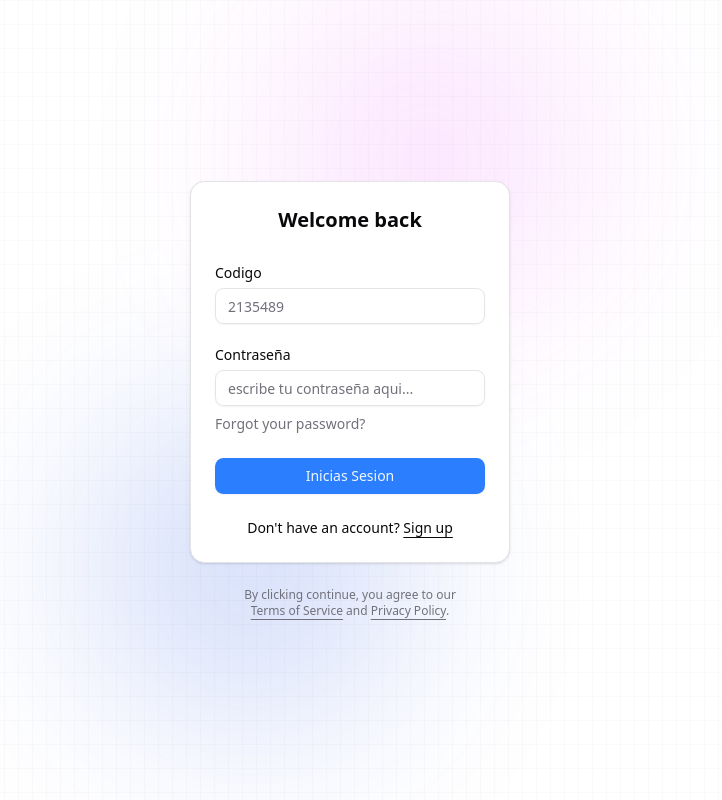
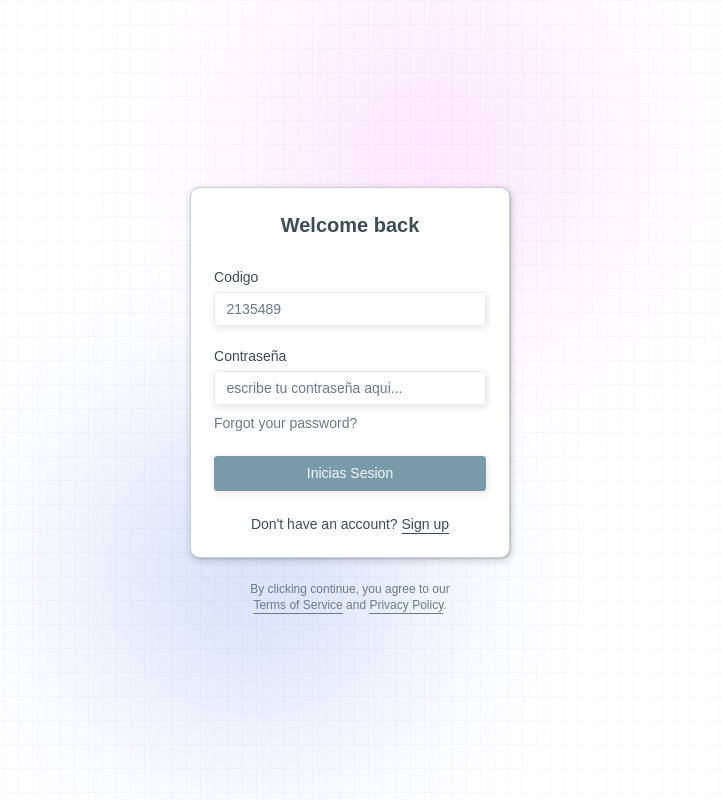
Before and after one commit to Rotoplaz/FastReportAdmin, a React (Vite) app: page /login in a window 1280 px wide. Shown: the whole page, without its empty margins (290-1012 px from the left). Built offline with nearby package versions, Linux system fonts and the light colour scheme; no server answers.

Commit message:
login interface, and new theme

```diff
--- a/src/auth/interfaces/login.interface.ts
+++ b/src/auth/interfaces/login.interface.ts
@@ -4,19 +4,19 @@ export interface LoginResponse {
 }
 
 export interface User {
-    id:           string;
-    firstName:    string;
-    lastName:     string;
-    email:        string;
-    code:         string;
-    role:         string;
-    createdAt:    Date;
-    updatedAt:    Date;
-    departmentId: null;
-    department:   Department;
+    id:                   string;
+    firstName:            string;
+    lastName:             string;
+    email:                string;
+    code:                 string;
+    role:                 string;
+    createdAt:            Date;
+    updatedAt:            Date;
+    workerDepartmentId:   null;
+    supervisesDepartment: SupervisesDepartment;
 }
 
-export interface Department {
+export interface SupervisesDepartment {
     id:           string;
     name:         string;
     description:  string;
--- a/src/shared/components/dashboard/AppSidebar.tsx
+++ b/src/shared/components/dashboard/AppSidebar.tsx
@@ -36,7 +36,7 @@ export function AppSidebar({ ...props }: React.ComponentProps<typeof Sidebar>) {
 
 
   return (
-    <Sidebar variant="inset" {...props} collapsible="icon">
+    <Sidebar variant="sidebar" {...props} collapsible="offcanvas">
       <SidebarHeader>
         <SidebarMenu>
           <SidebarMenuItem>
--- a/src/shared/components/layouts/dashboard/DashboardLayout.tsx
+++ b/src/shared/components/layouts/dashboard/DashboardLayout.tsx
@@ -1,7 +1,7 @@
 
 import { NotifyReportProvider } from '@/shared/components/providers/NotifyReportProvider'
 import { Separator } from '@/shared/components/ui/separator'
-import { SidebarInset, SidebarProvider, SidebarTrigger } from '@/shared/components/ui/sidebar'
+import { SidebarProvider, SidebarTrigger } from '@/shared/components/ui/sidebar'
 import { useAuthStore } from '@/shared/store/auth/useAuthStore'
 
 import React from 'react'
@@ -22,7 +22,8 @@ export const DashboardLayout = () => {
             } as React.CSSProperties}
         >
             <AppSidebar />
-            <SidebarInset >
+            <div className="w-full">
+
                 <header className="flex h-16 shrink-0 items-center gap-2 border-b px-4 mb-3">
                     <SidebarTrigger className="-ml-1" />
                     <Separator orientation="vertical" className="mr-2 h-4" />
@@ -30,7 +31,7 @@ export const DashboardLayout = () => {
                         Departamento:{" "}
                         {user?.role === "admin"
                             ? "General"
-                            : user?.department.name ?? "Sin asignar"}
+                            : user?.supervisesDepartment?.name ?? "Sin asignar"}
                     </h1>
                 </header>
                 <NotifyReportProvider>
@@ -38,8 +39,8 @@ export const DashboardLayout = () => {
                         <Outlet />
                     </div>
                 </NotifyReportProvider>
+            </div>
 
-            </SidebarInset>
         </SidebarProvider>
     )
 }
--- a/src/styles/globals.css
+++ b/src/styles/globals.css
@@ -2,77 +2,120 @@
 @import "tw-animate-css";
 
 @custom-variant dark (&:is(.dark *));
+/*
+  --color-high: #ef4444;
+  --color-medium: #facc15;
+  --color-low: #10b981;
+
+*/
 
 :root {
   --color-high: #ef4444;
   --color-medium: #facc15;
   --color-low: #10b981;
-  --radius: 0.65rem;
-  --background: oklch(1 0 0);
-  --foreground: oklch(0.141 0.005 285.823);
+  --background: oklch(0.9809 0.0025 228.7836);
+  --foreground: oklch(0.4091 0.0226 200.5214);
   --card: oklch(1 0 0);
-  --card-foreground: oklch(0.141 0.005 285.823);
+  --card-foreground: oklch(0.4091 0.0226 200.5214);
   --popover: oklch(1 0 0);
-  --popover-foreground: oklch(0.141 0.005 285.823);
-  --primary: oklch(0.623 0.214 259.815);
-  --primary-foreground: oklch(0.97 0.014 254.604);
-  --secondary: oklch(0.967 0.001 286.375);
-  --secondary-foreground: oklch(0.21 0.006 285.885);
-  --muted: oklch(0.967 0.001 286.375);
-  --muted-foreground: oklch(0.552 0.016 285.938);
-  --accent: oklch(0.967 0.001 286.375);
-  --accent-foreground: oklch(0.21 0.006 285.885);
-  --destructive: oklch(0.577 0.245 27.325);
-  --border: oklch(0.92 0.004 286.32);
-  --input: oklch(0.92 0.004 286.32);
-  --ring: oklch(0.623 0.214 259.815);
-  --chart-1: oklch(0.646 0.222 41.116);
-  --chart-2: oklch(0.6 0.118 184.704);
-  --chart-3: oklch(0.398 0.07 227.392);
-  --chart-4: oklch(0.828 0.189 84.429);
-  --chart-5: oklch(0.769 0.188 70.08);
-  --sidebar: oklch(0.985 0 0);
-  --sidebar-foreground: oklch(0.141 0.005 285.823);
-  --sidebar-primary: oklch(0.623 0.214 259.815);
-  --sidebar-primary-foreground: oklch(0.97 0.014 254.604);
-  --sidebar-accent: oklch(0.967 0.001 286.375);
-  --sidebar-accent-foreground: oklch(0.21 0.006 285.885);
-  --sidebar-border: oklch(0.92 0.004 286.32);
-  --sidebar-ring: oklch(0.623 0.214 259.815);
+  --popover-foreground: oklch(0.4091 0.0226 200.5214);
+  --primary: oklch(0.6674 0.0445 230.6319);
+  --primary-foreground: oklch(0.9809 0.0025 228.7836);
+  --secondary: oklch(0.9169 0.0162 226.9814);
+  --secondary-foreground: oklch(0.4091 0.0226 200.5214);
+  --muted: oklch(0.9022 0.0086 225.0905);
+  --muted-foreground: oklch(0.5739 0.0249 207.0446);
+  --accent: oklch(0.7664 0.0789 273.9104);
+  --accent-foreground: oklch(0.336 0.0537 308.9927);
+  --destructive: oklch(0.5684 0.1716 24.4077);
+  --destructive-foreground: oklch(0.9809 0.0025 228.7836);
+  --border: oklch(0.863 0.0138 226.5857);
+  --input: oklch(0.9424 0.0076 228.8562);
+  --ring: oklch(0.6674 0.0445 230.6319);
+  --chart-1: oklch(0.6674 0.0445 230.6319);
+  --chart-2: oklch(0.7857 0.1028 315.8535);
+  --chart-3: oklch(0.7359 0.1006 134.9926);
+  --chart-4: oklch(0.759 0.1282 354.8756);
+  --chart-5: oklch(0.8635 0.0774 167.5573);
+  --sidebar: oklch(0.9617 0.0051 228.8188);
+  --sidebar-foreground: oklch(0.4091 0.0226 200.5214);
+  --sidebar-primary: oklch(0.6674 0.0445 230.6319);
+  --sidebar-primary-foreground: oklch(0.9809 0.0025 228.7836);
+  --sidebar-accent: oklch(0.7857 0.1028 315.8535);
+  --sidebar-accent-foreground: oklch(0.3382 0.0565 316.3947);
+  --sidebar-border: oklch(0.886 0.0119 231.6713);
+  --sidebar-ring: oklch(0.6674 0.0445 230.6319);
+  --font-sans: Geist, sans-serif;
+  --font-serif: "Lora", Georgia, serif;
+  --font-mono: "Fira Code", "Courier New", monospace;
+  --radius: 0.35rem;
+  --shadow-2xs: 1px 2px 7.5px 1px hsl(0 0% 10.1961% / 0.09);
+  --shadow-xs: 1px 2px 7.5px 1px hsl(0 0% 10.1961% / 0.09);
+  --shadow-sm: 1px 2px 7.5px 1px hsl(0 0% 10.1961% / 0.17),
+    1px 1px 2px 0px hsl(0 0% 10.1961% / 0.17);
+  --shadow: 1px 2px 7.5px 1px hsl(0 0% 10.1961% / 0.17),
+    1px 1px 2px 0px hsl(0 0% 10.1961% / 0.17);
+  --shadow-md: 1px 2px 7.5px 1px hsl(0 0% 10.1961% / 0.17),
+    1px 2px 4px 0px hsl(0 0% 10.1961% / 0.17);
+  --shadow-lg: 1px 2px 7.5px 1px hsl(0 0% 10.1961% / 0.17),
+    1px 4px 6px 0px hsl(0 0% 10.1961% / 0.17);
+  --shadow-xl: 1px 2px 7.5px 1px hsl(0 0% 10.1961% / 0.17),
+    1px 8px 10px 0px hsl(0 0% 10.1961% / 0.17);
+  --shadow-2xl: 1px 2px 7.5px 1px hsl(0 0% 10.1961% / 0.43);
+  --tracking-normal: 0em;
+  --spacing: 0.24rem;
 }
 
 .dark {
-  --background: oklch(0.141 0.005 285.823);
-  --foreground: oklch(0.985 0 0);
-  --card: oklch(0.21 0.006 285.885);
-  --card-foreground: oklch(0.985 0 0);
-  --popover: oklch(0.21 0.006 285.885);
-  --popover-foreground: oklch(0.985 0 0);
-  --primary: oklch(0.546 0.245 262.881);
-  --primary-foreground: oklch(0.379 0.146 265.522);
-  --secondary: oklch(0.274 0.006 286.033);
-  --secondary-foreground: oklch(0.985 0 0);
-  --muted: oklch(0.274 0.006 286.033);
-  --muted-foreground: oklch(0.705 0.015 286.067);
-  --accent: oklch(0.274 0.006 286.033);
-  --accent-foreground: oklch(0.985 0 0);
-  --destructive: oklch(0.704 0.191 22.216);
-  --border: oklch(1 0 0 / 10%);
-  --input: oklch(1 0 0 / 15%);
-  --ring: oklch(0.488 0.243 264.376);
-  --chart-1: oklch(0.488 0.243 264.376);
-  --chart-2: oklch(0.696 0.17 162.48);
-  --chart-3: oklch(0.769 0.188 70.08);
-  --chart-4: oklch(0.627 0.265 303.9);
-  --chart-5: oklch(0.645 0.246 16.439);
-  --sidebar: oklch(0.21 0.006 285.885);
-  --sidebar-foreground: oklch(0.985 0 0);
-  --sidebar-primary: oklch(0.546 0.245 262.881);
-  --sidebar-primary-foreground: oklch(0.379 0.146 265.522);
-  --sidebar-accent: oklch(0.274 0.006 286.033);
-  --sidebar-accent-foreground: oklch(0.985 0 0);
-  --sidebar-border: oklch(1 0 0 / 10%);
-  --sidebar-ring: oklch(0.488 0.243 264.376);
+  --background: oklch(0.2399 0.0134 212.7466);
+  --foreground: oklch(0.9328 0.0165 211.0403);
+  --card: oklch(0.2866 0.0184 213.4299);
+  --card-foreground: oklch(0.9328 0.0165 211.0403);
+  --popover: oklch(0.2866 0.0184 213.4299);
+  --popover-foreground: oklch(0.9328 0.0165 211.0403);
+  --primary: oklch(0.7561 0.0452 235.6322);
+  --primary-foreground: oklch(0.2399 0.0134 212.7466);
+  --secondary: oklch(0.5055 0.0285 219.1705);
+  --secondary-foreground: oklch(0.9328 0.0165 211.0403);
+  --muted: oklch(0.287 0.0191 218.6615);
+  --muted-foreground: oklch(0.72 0.0171 227.0676);
+  --accent: oklch(0.3291 0.0194 251.4735);
+  --accent-foreground: oklch(0.8401 0.0921 317.9069);
+  --destructive: oklch(0.7266 0.1964 327.3619);
+  --destructive-foreground: oklch(0.2399 0.0134 212.7466);
+  --border: oklch(0.3438 0.0219 214.7554);
+  --input: oklch(0.324 0.0216 210.3664);
+  --ring: oklch(0.7561 0.0452 235.6322);
+  --chart-1: oklch(0.7561 0.0452 235.6322);
+  --chart-2: oklch(0.8401 0.0921 317.9069);
+  --chart-3: oklch(0.7359 0.1006 134.9926);
+  --chart-4: oklch(0.759 0.1282 354.8756);
+  --chart-5: oklch(0.8635 0.0774 167.5573);
+  --sidebar: oklch(0.2228 0.0136 212.7948);
+  --sidebar-foreground: oklch(0.9328 0.0165 211.0403);
+  --sidebar-primary: oklch(0.7561 0.0452 235.6322);
+  --sidebar-primary-foreground: oklch(0.2399 0.0134 212.7466);
+  --sidebar-accent: oklch(0.3291 0.0194 251.4735);
+  --sidebar-accent-foreground: oklch(0.8401 0.0921 317.9069);
+  --sidebar-border: oklch(0.324 0.0216 210.3664);
+  --sidebar-ring: oklch(0.7561 0.0452 235.6322);
+  --font-sans: Geist, sans-serif;
+  --font-serif: "Lora", Georgia, serif;
+  --font-mono: "Fira Code", "Courier New", monospace;
+  --radius: 0.35rem;
+  --shadow-2xs: 1px 2px 7.5px 1px hsl(0 0% 10.1961% / 0.09);
+  --shadow-xs: 1px 2px 7.5px 1px hsl(0 0% 10.1961% / 0.09);
+  --shadow-sm: 1px 2px 7.5px 1px hsl(0 0% 10.1961% / 0.17),
+    1px 1px 2px 0px hsl(0 0% 10.1961% / 0.17);
+  --shadow: 1px 2px 7.5px 1px hsl(0 0% 10.1961% / 0.17),
+    1px 1px 2px 0px hsl(0 0% 10.1961% / 0.17);
+  --shadow-md: 1px 2px 7.5px 1px hsl(0 0% 10.1961% / 0.17),
+    1px 2px 4px 0px hsl(0 0% 10.1961% / 0.17);
+  --shadow-lg: 1px 2px 7.5px 1px hsl(0 0% 10.1961% / 0.17),
+    1px 4px 6px 0px hsl(0 0% 10.1961% / 0.17);
+  --shadow-xl: 1px 2px 7.5px 1px hsl(0 0% 10.1961% / 0.17),
+    1px 8px 10px 0px hsl(0 0% 10.1961% / 0.17);
+  --shadow-2xl: 1px 2px 7.5px 1px hsl(0 0% 10.1961% / 0.43);
 }
 
 @theme inline {
@@ -100,10 +143,6 @@
   --color-chart-3: var(--chart-3);
   --color-chart-4: var(--chart-4);
   --color-chart-5: var(--chart-5);
-  --radius-sm: calc(var(--radius) - 4px);
-  --radius-md: calc(var(--radius) - 2px);
-  --radius-lg: var(--radius);
-  --radius-xl: calc(var(--radius) + 4px);
   --color-sidebar: var(--sidebar);
   --color-sidebar-foreground: var(--sidebar-foreground);
   --color-sidebar-primary: var(--sidebar-primary);
@@ -112,8 +151,25 @@
   --color-sidebar-accent-foreground: var(--sidebar-accent-foreground);
   --color-sidebar-border: var(--sidebar-border);
   --color-sidebar-ring: var(--sidebar-ring);
+
+  --font-sans: var(--font-sans);
+  --font-mono: var(--font-mono);
+  --font-serif: var(--font-serif);
+
+  --radius-sm: calc(var(--radius) - 4px);
+  --radius-md: calc(var(--radius) - 2px);
+  --radius-lg: var(--radius);
+  --radius-xl: calc(var(--radius) + 4px);
+
+  --shadow-2xs: var(--shadow-2xs);
+  --shadow-xs: var(--shadow-xs);
+  --shadow-sm: var(--shadow-sm);
+  --shadow: var(--shadow);
+  --shadow-md: var(--shadow-md);
+  --shadow-lg: var(--shadow-lg);
+  --shadow-xl: var(--shadow-xl);
+  --shadow-2xl: var(--shadow-2xl);
 }
-
 @layer base {
   * {
     @apply border-border outline-ring/50;
```
